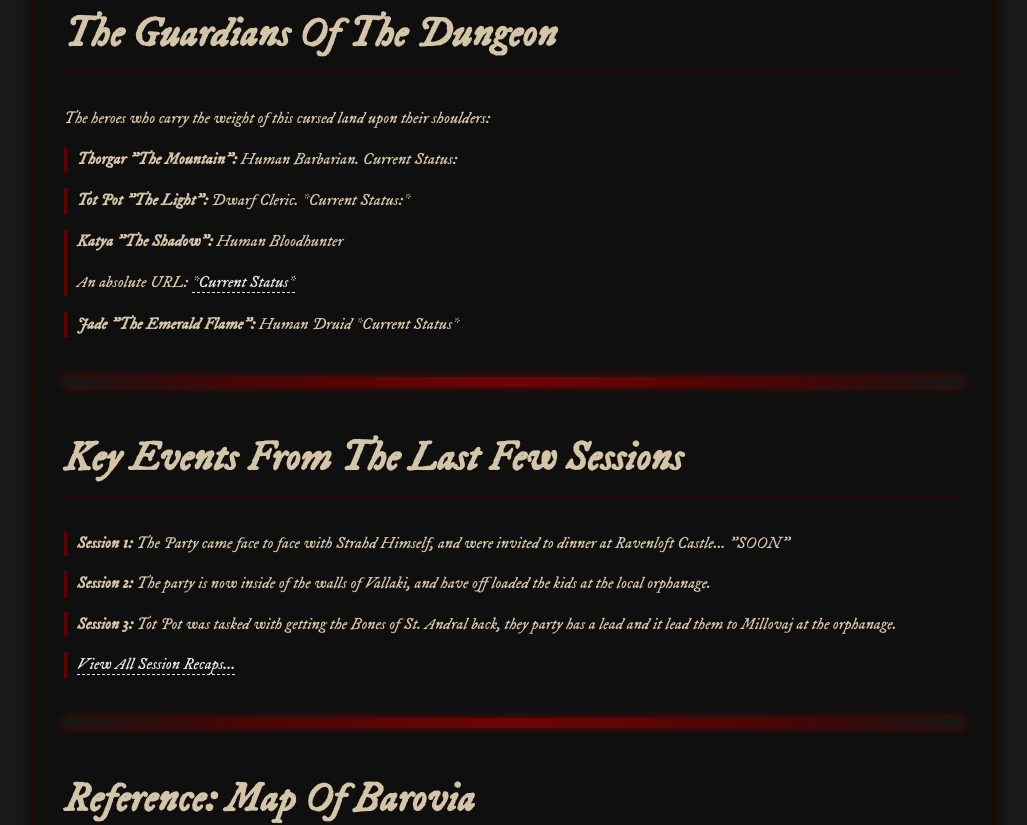
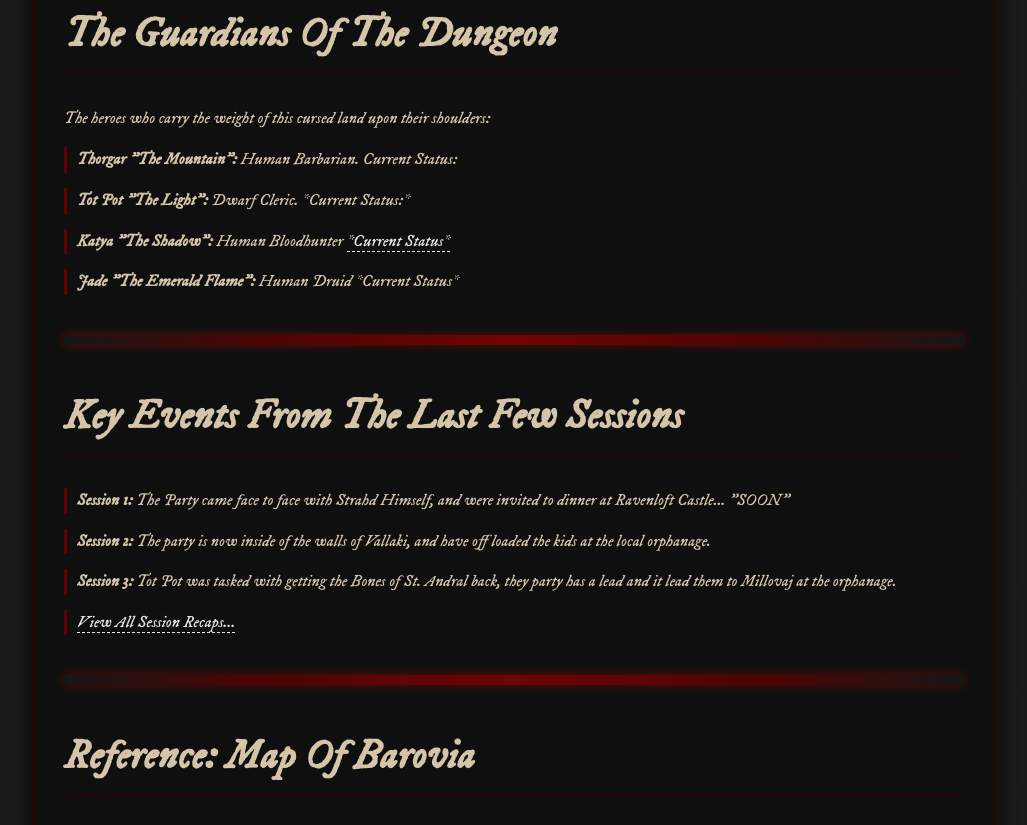
Before and after one commit to curtishenry55/DND-Campaign, a plain HTML site: page index.html in a window 1280 px wide. Shown: the part 758-1583 px from the top of the page, without its empty margins (126-1153 px from the left). Drawn offline with nearby package versions, Linux system fonts and the light colour scheme; grey boxes are pictures that could not be loaded.

Commit message:
Add files via upload

```diff
--- a/index.html
+++ b/index.html
@@ -152,7 +152,7 @@
             <ul>
                 <li><strong>Thorgar "The Mountain":</strong> Human Barbarian. Current Status: </li>
                 <li><strong>Tot Pot "The Light":</strong> Dwarf Cleric. *Current Status:*</li>
-                <li><strong>Katya "The Shadow":</strong> Human Bloodhunter <p>An absolute URL: <a href="Katya_page">*Current Status*</a></p></li>
+                <li><strong>Katya "The Shadow":</strong> Human Bloodhunter <a href="Katya_page">*Current Status*</a></li>
                 <li><strong>Jade "The Emerald Flame":</strong> Human Druid *Current Status*</li>
             </ul>
         </section>
```
